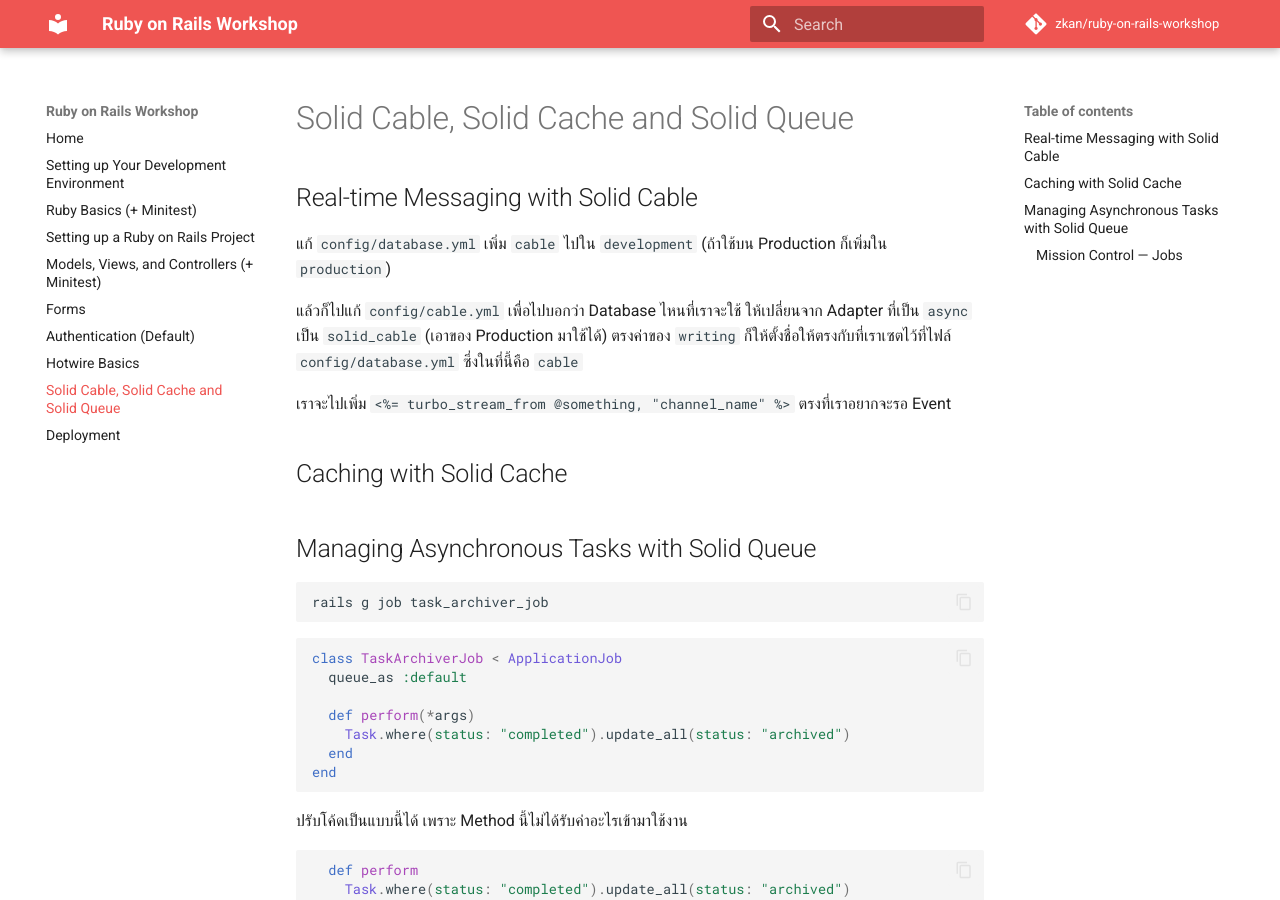
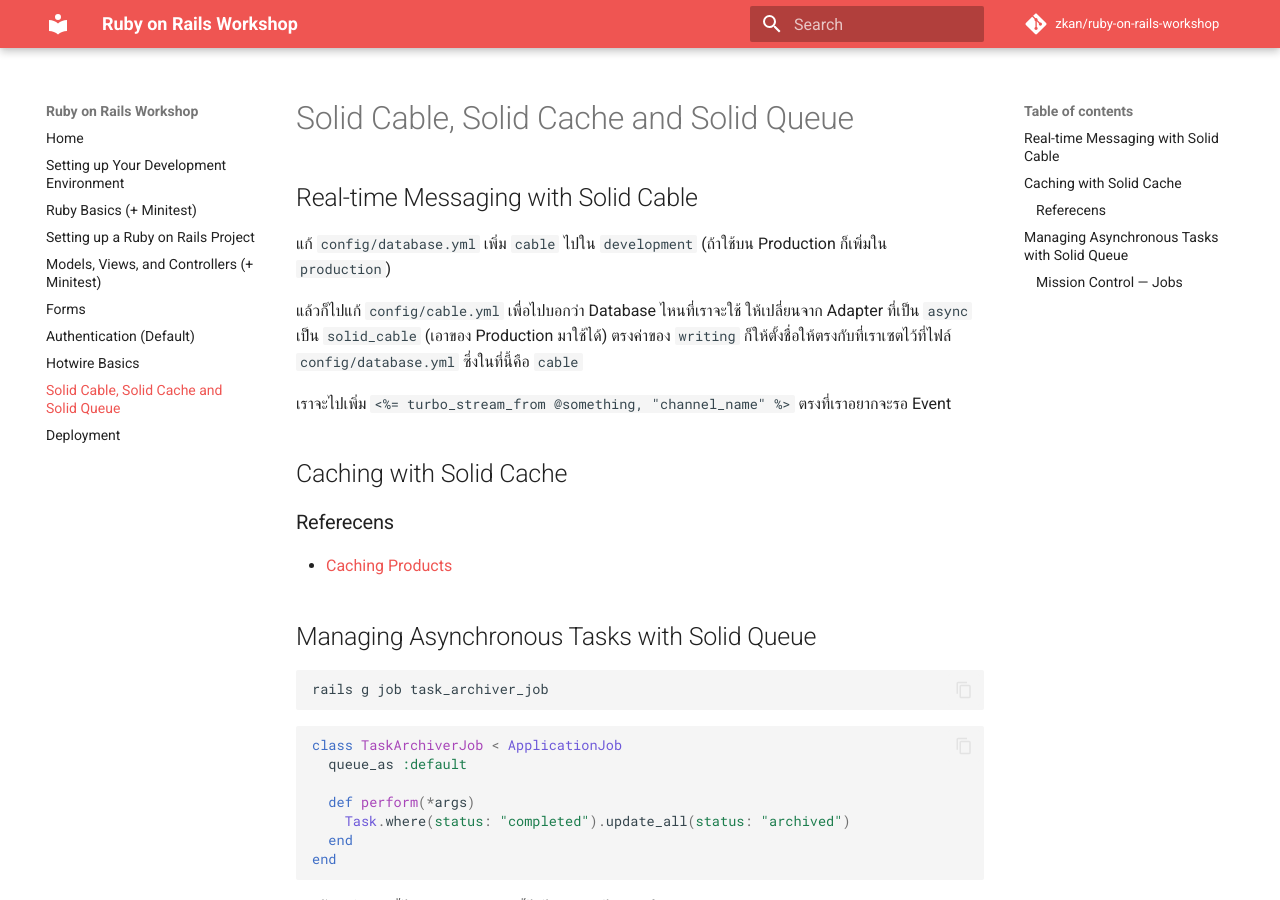
Before and after one commit to zkan/rails-unpacked-and-demystified-workshop, an MkDocs documentation site: the page built from docs/solid-cable-solid-cache-and-solid-queue.md, in a window 1280 px wide and 900 px high. Built offline with MkDocs 1.6.1 and Material for MkDocs 9.7.7, drawn with Linux system fonts in a browser that asks for light colours; comment, search, counter and statistics services are not loaded.

Commit message:
Add caching ref

```diff
--- a/docs/solid-cable-solid-cache-and-solid-queue.md
+++ b/docs/solid-cable-solid-cache-and-solid-queue.md
@@ -11,6 +11,9 @@
 
 ## Caching with Solid Cache
 
+### Referecens
+
+* [Caching Products](https://guides.rubyonrails.org/getting_started.html#caching-products){target=_blank}
 
 ## Managing Asynchronous Tasks with Solid Queue
 
```
